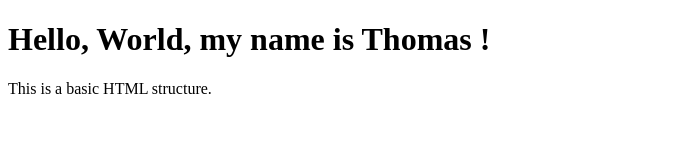
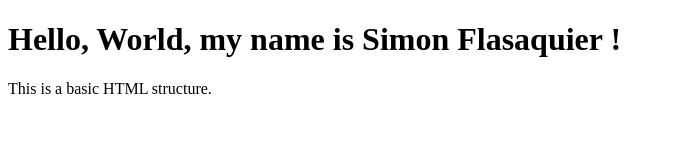
Before and after one commit to SimoninhoJR/Yoyo, a plain HTML site: page index.html in a window 1280 px wide. Shown: the whole page, without its empty margins (0-674 px from the left). Drawn offline with Linux system fonts and the light colour scheme.

Commit message:
update : add surname

```diff
--- a/index.html
+++ b/index.html
@@ -8,7 +8,7 @@
 </head>
 
 <body>
-    <h1>Hello, World, my name is Thomas !</h1>
+    <h1>Hello, World, my name is Simon Flasaquier !</h1>
     <p>This is a basic HTML structure.</p>
 </body>
 
```
